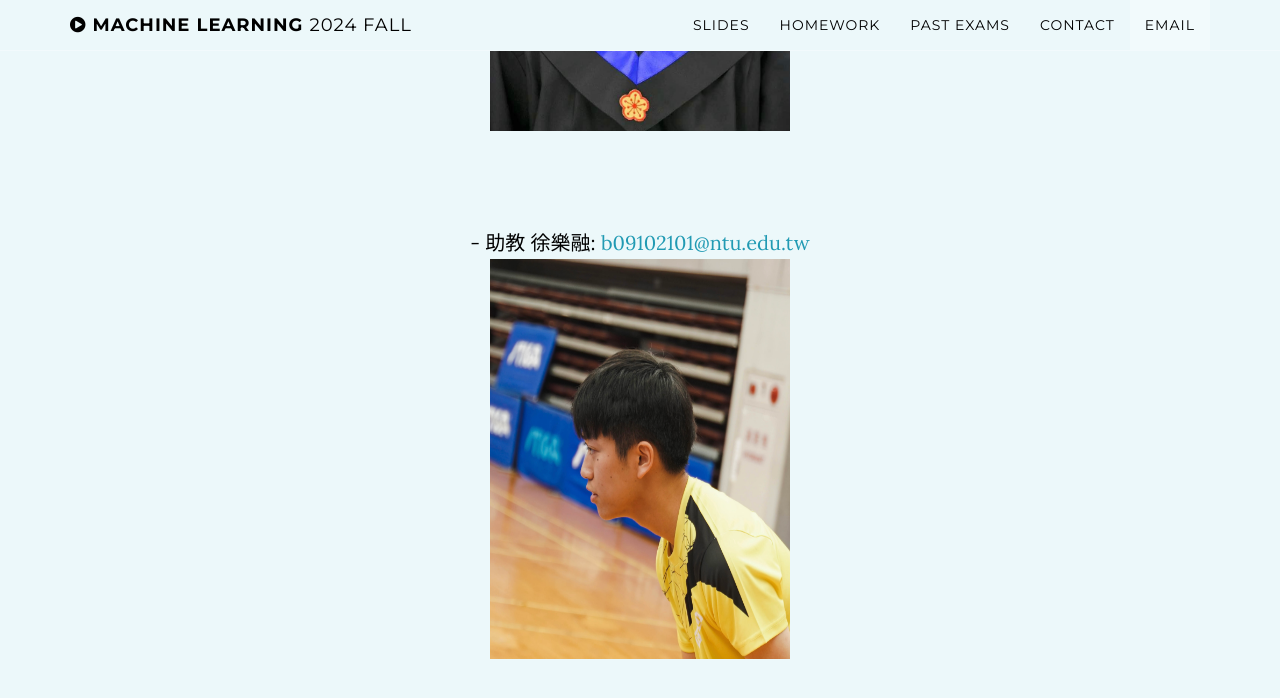
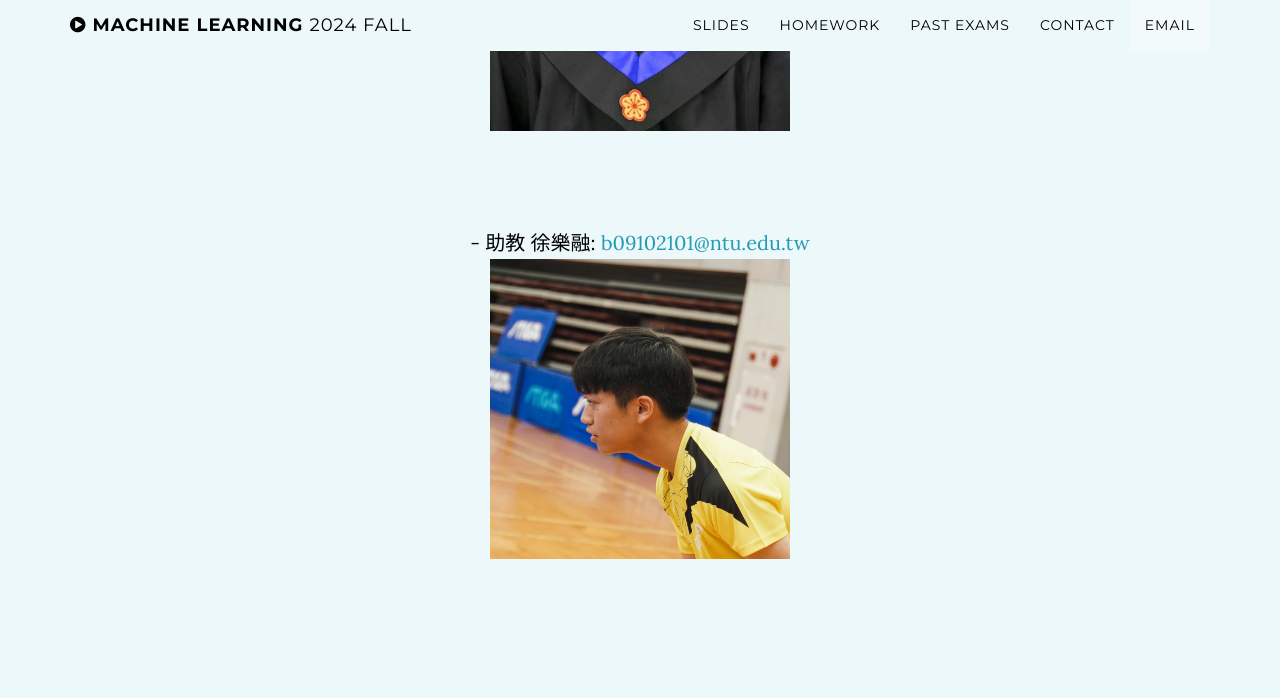
Before and after one commit to ntueemlta2024/ntueemlta2024.github.io, a Jekyll site: the page built from index.html, in a window 1280 px wide and 900 px high, scrolled down 5407 px. Shown: the top 698 px of the window. Built offline with Jekyll 4.4.1, drawn with Linux system fonts in a browser that asks for light colours.

Commit message:
change photo size

```diff
--- a/_includes/email.html
+++ b/_includes/email.html
@@ -7,7 +7,11 @@
                 <p>
                 {% for TA in site.TAs %}
                     - 助教 {{TA.name}}: <a href="mailto:{{ TA.email }}">{{ TA.email }}</a></br>
-                    <img src="{{ TA.url }}"  width="300" height="400"/>
+                    {% if forloop.index == 1 %}
+                        <img src="{{ TA.url }}" width="300" height="400"/>
+                    {% elsif forloop.index == 2 %}
+                        <img src="{{ TA.url }}" width="300" height="300"/>
+                    {% endif %}
                 </br>
                 </br>
                 </br>
```
